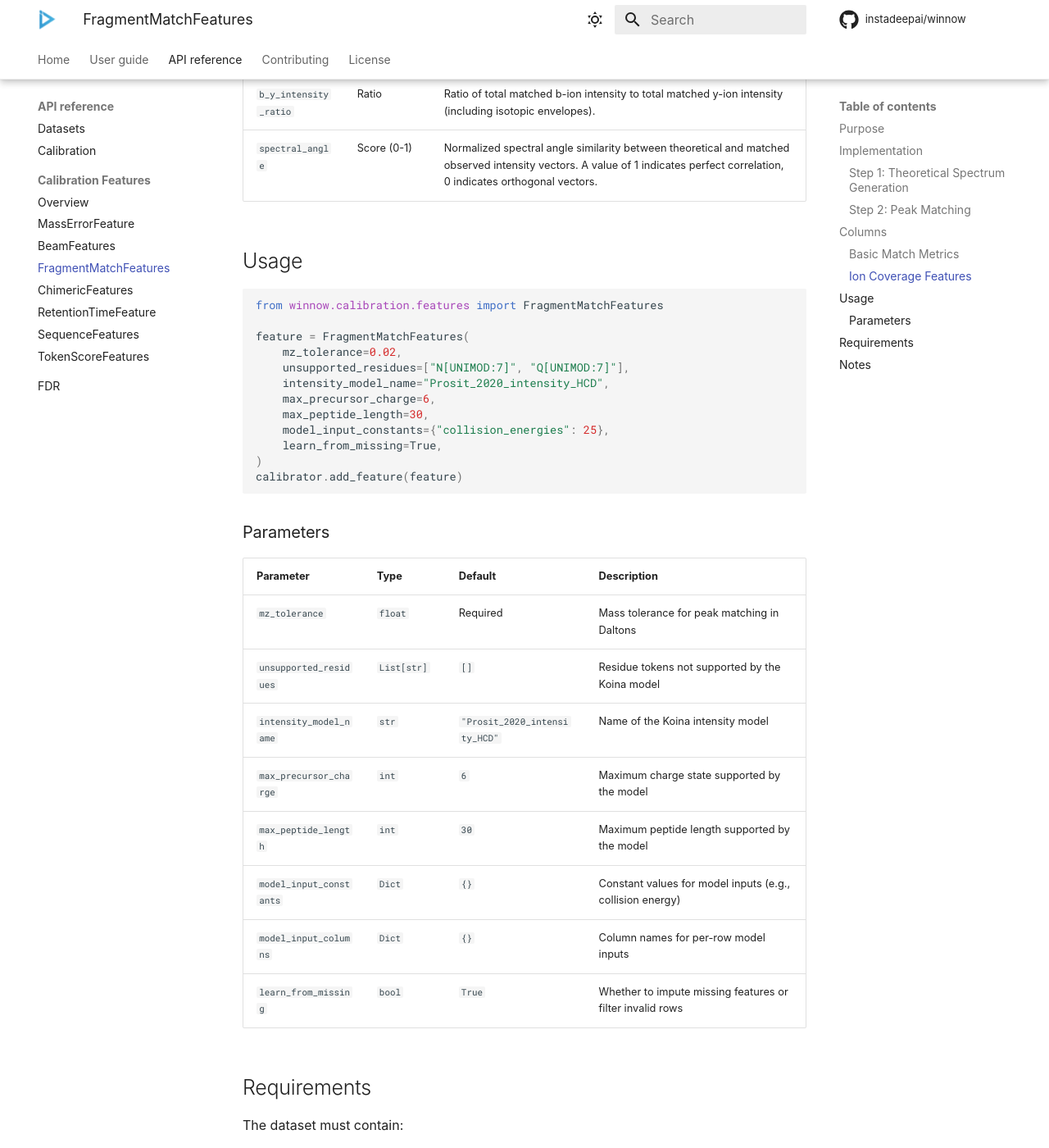
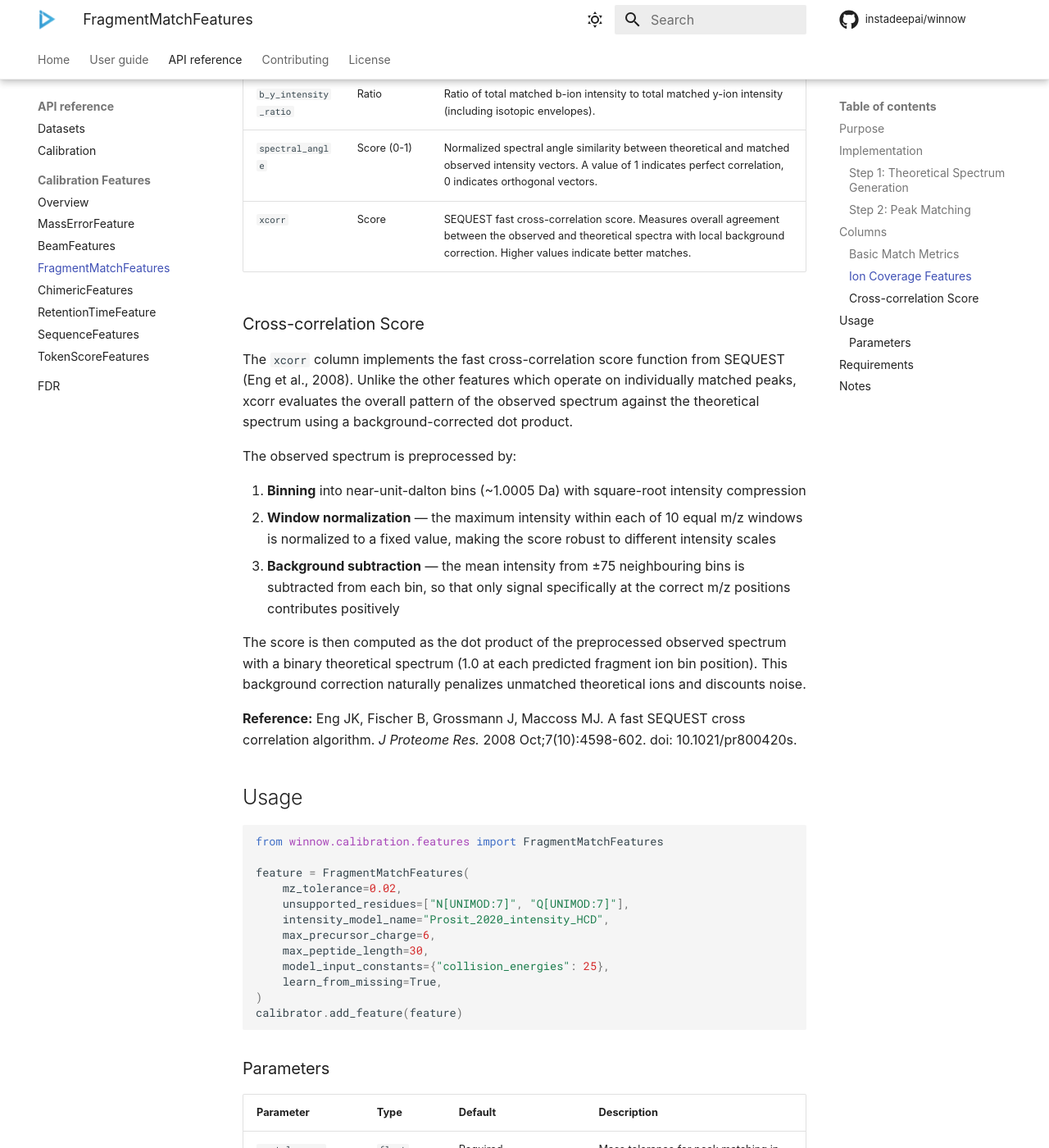
Before and after one commit to instadeepai/winnow, an MkDocs documentation site: the page built from docs/api/features/fragment_match.md, in a window 1280 px wide and 1400 px high, scrolled down 2140 px. Shown: the whole window at 82% size. Built offline with MkDocs 1.6.1 and Material for MkDocs 9.7.7, drawn with Linux system fonts in a browser that asks for light colours; some web fonts are replaced; comment, search, counter and statistics services are not loaded.

Commit message:
docs: update feature documentation with xcorr feature

```diff
--- a/docs/api/features/fragment_match.md
+++ b/docs/api/features/fragment_match.md
@@ -57,6 +57,21 @@ For each theoretical peak, we search for the nearest observed peak using binary
 | `max_ion_gap` | Daltons (Da) | Largest m/z difference between two consecutive matched theoretical peaks when sorted by m/z. Large gaps may indicate missing fragmentation coverage. |
 | `b_y_intensity_ratio` | Ratio | Ratio of total matched b-ion intensity to total matched y-ion intensity (including isotopic envelopes). |
 | `spectral_angle` | Score (0-1) | Normalized spectral angle similarity between theoretical and matched observed intensity vectors. A value of 1 indicates perfect correlation, 0 indicates orthogonal vectors. |
+| `xcorr` | Score | SEQUEST fast cross-correlation score. Measures overall agreement between the observed and theoretical spectra with local background correction. Higher values indicate better matches. |
+
+### Cross-correlation Score
+
+The `xcorr` column implements the fast cross-correlation score function from SEQUEST (Eng et al., 2008). Unlike the other features which operate on individually matched peaks, xcorr evaluates the overall pattern of the observed spectrum against the theoretical spectrum using a background-corrected dot product.
+
+The observed spectrum is preprocessed by:
+
+1. **Binning** into near-unit-dalton bins (~1.0005 Da) with square-root intensity compression
+2. **Window normalization** — the maximum intensity within each of 10 equal m/z windows is normalized to a fixed value, making the score robust to different intensity scales
+3. **Background subtraction** — the mean intensity from ±75 neighbouring bins is subtracted from each bin, so that only signal specifically at the correct m/z positions contributes positively
+
+The score is then computed as the dot product of the preprocessed observed spectrum with a binary theoretical spectrum (1.0 at each predicted fragment ion bin position). This background correction naturally penalizes unmatched theoretical ions and discounts noise.
+
+**Reference:** Eng JK, Fischer B, Grossmann J, Maccoss MJ. A fast SEQUEST cross correlation algorithm. *J Proteome Res.* 2008 Oct;7(10):4598-602. doi: 10.1021/pr800420s.
 
 ## Usage
 
```
Also changed, not shown: docs/api/features/chimeric.md (+1 -0 lines).
